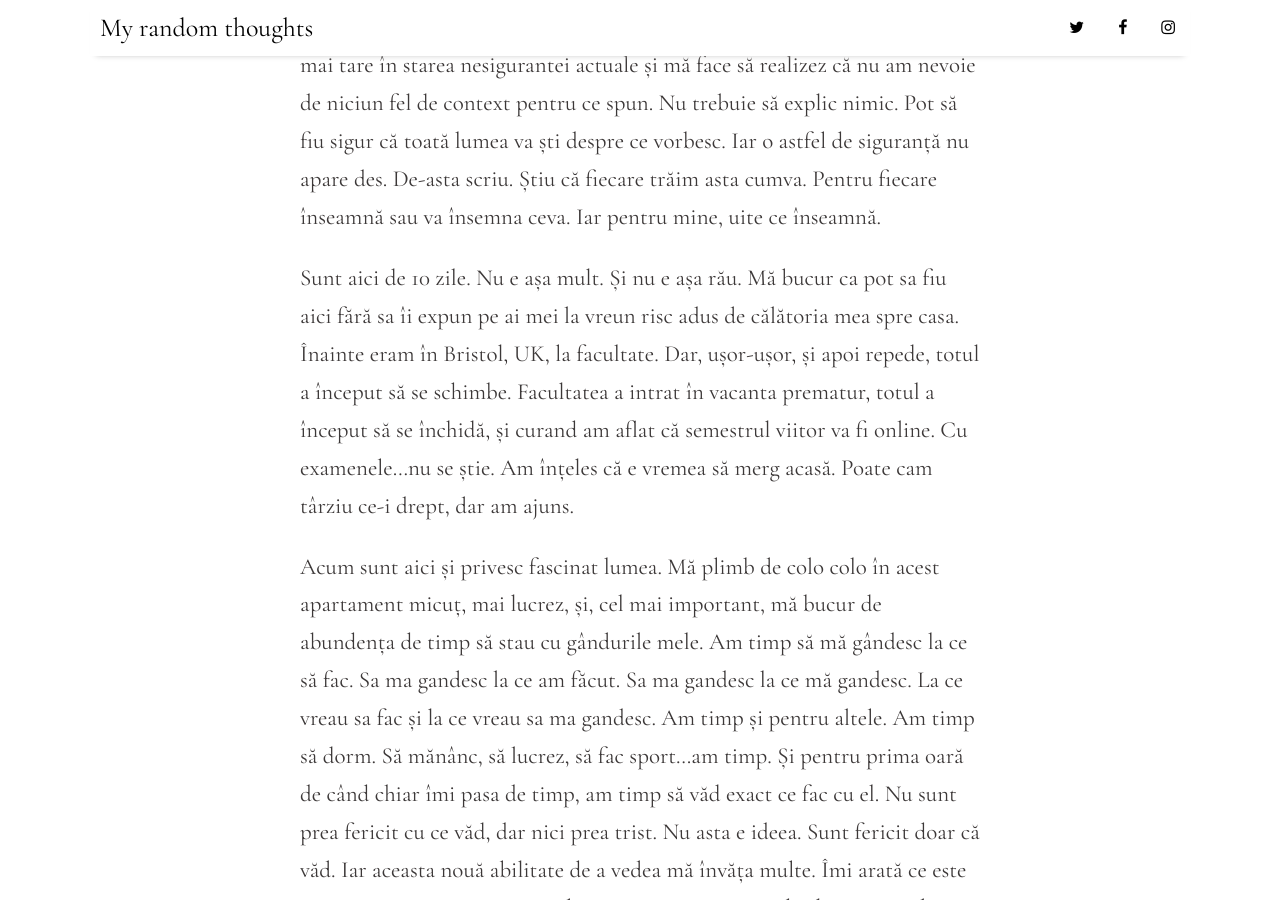
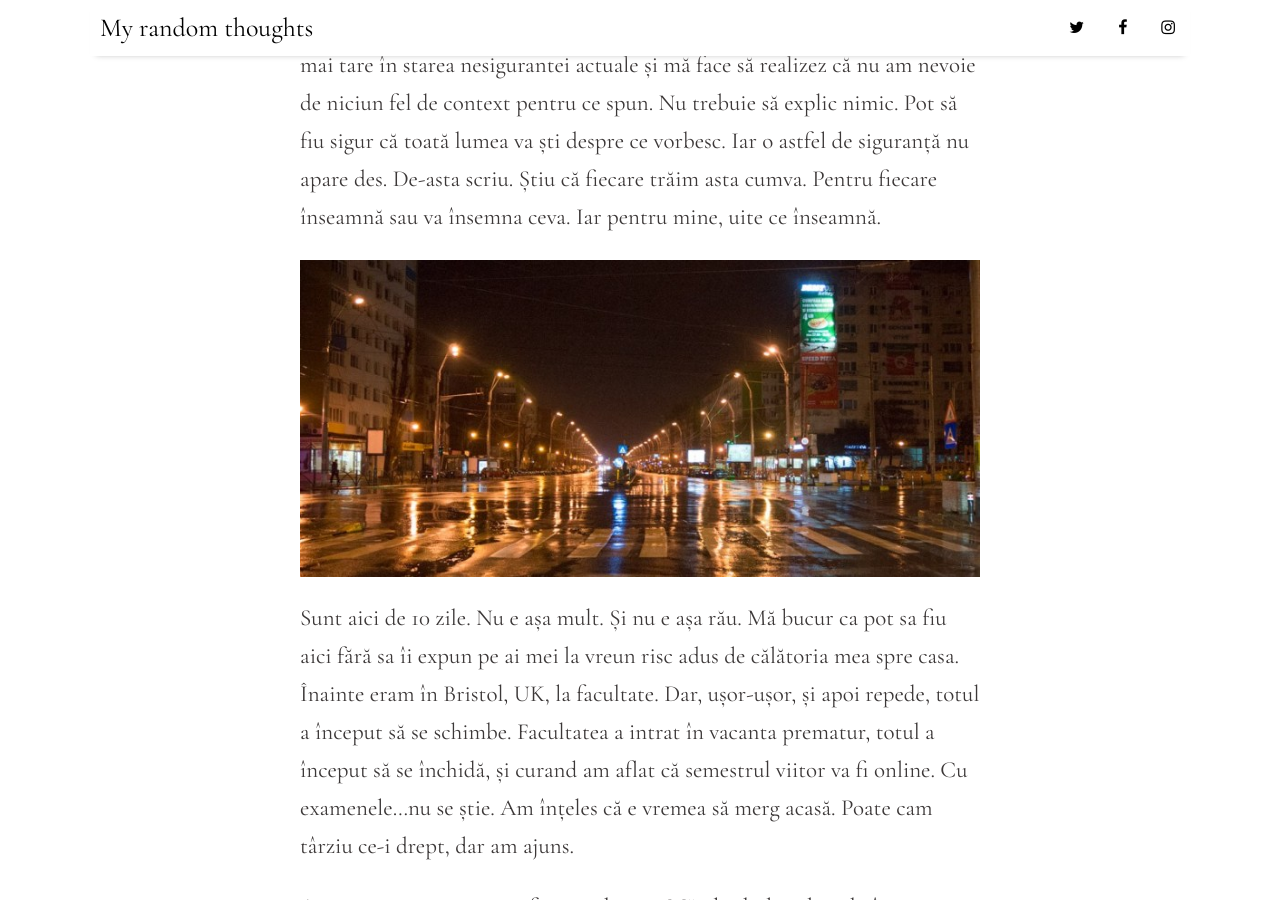
Before and after one commit to DavidManda/DavidManda.github.io, a Jekyll site: the page built from _posts/2020-04-03-pandemic.md, in a window 1280 px wide and 900 px high, scrolled down 577 px. Built offline with Jekyll 4.4.1, drawn with Linux system fonts in a browser that asks for light colours; nearby versions of some CDN libraries.

Commit message:
add image

```diff
--- a/_posts/2020-04-03-pandemic.md
+++ b/_posts/2020-04-03-pandemic.md
@@ -7,6 +7,8 @@ tags: [sample]
 image: bucurestiul_gol.jpg
 ---
 Este o seară rece de primăvară. Stau pe balcon în scaunul meu confortabil și ascult orașul. Sunt în mijlocul Bucureștiului și în seara asta, o folie de-a unui bloc în construcție ce zgârie ușor asfaltul în adierea vântului reprezinta sunetul orașului. Se mai aude câte o mașina din când în când, poate o sirenă. Și cam atât. Asta-i tot. Iar eu încerc să scriu. Încerc, pentru ca vreau sa citesc mai târziu. Simt că trăiesc un moment important, atât în viața mea, cât și în viața întregii societăți. Suntem în mijlocul unei pandemii. Sau la începutul ei, mai bine zis. Asta îmi permite sa aud foșnetul și masina singuratică. Și de-asta stau singur pe balcon într-o seară ca asta. Sunt aici de câteva zile bune. Nu pe balcon, dar în acest apartament. Sunt în auto-izolare; și cred că dacă citeai asta acum 2 luni, sau poate ceva mai mult, te-ai fi uitat puțin ciudat la acest termen. Dar acum nu; gând ce mă adâncește mai tare în starea nesigurantei actuale  și mă face să realizez că nu am nevoie de niciun fel de context pentru ce spun. Nu trebuie să explic nimic. Pot să fiu sigur că toată lumea va ști despre ce vorbesc. Iar o astfel de siguranță nu apare des. De-asta scriu. Știu că fiecare trăim asta cumva. Pentru fiecare înseamnă sau va însemna ceva. Iar pentru mine, uite ce înseamnă.
+
+![image](/assets/img/bucurestiul_gol.jpg)
 
 Sunt aici de 10 zile. Nu e așa mult. Și nu e așa rău. Mă bucur ca pot sa fiu aici fără sa îi expun pe ai mei la vreun risc adus de călătoria mea spre casa. Înainte eram în Bristol, UK, la facultate. Dar, ușor-ușor, și apoi repede, totul a început să se schimbe. Facultatea a intrat în vacanta prematur, totul a început să se închidă, și curand am aflat că semestrul viitor va fi online. Cu examenele...nu se știe. Am înțeles că e vremea să merg acasă. Poate cam târziu ce-i drept, dar am ajuns.
 
```
